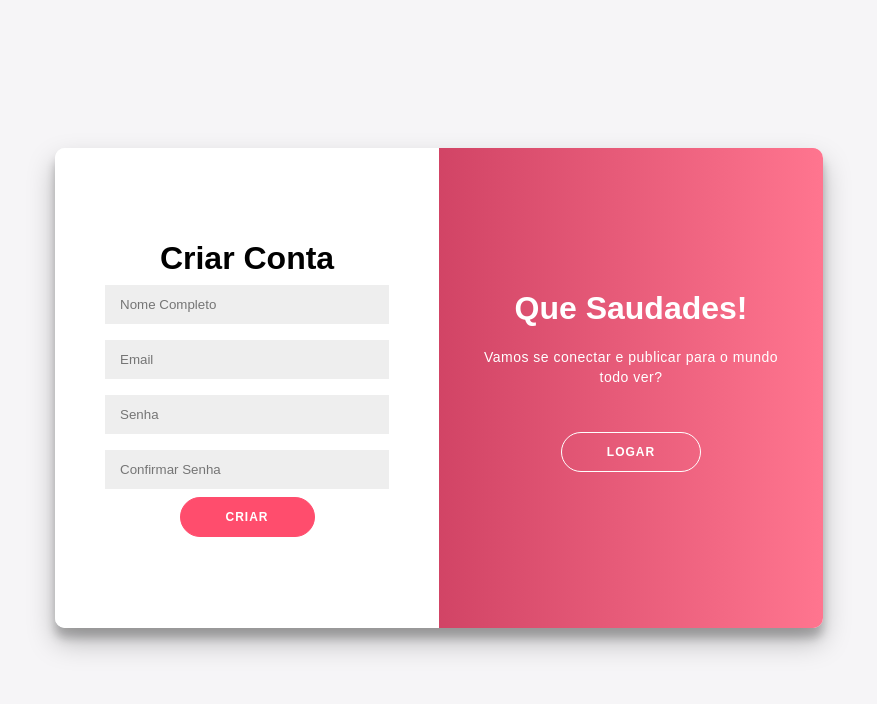
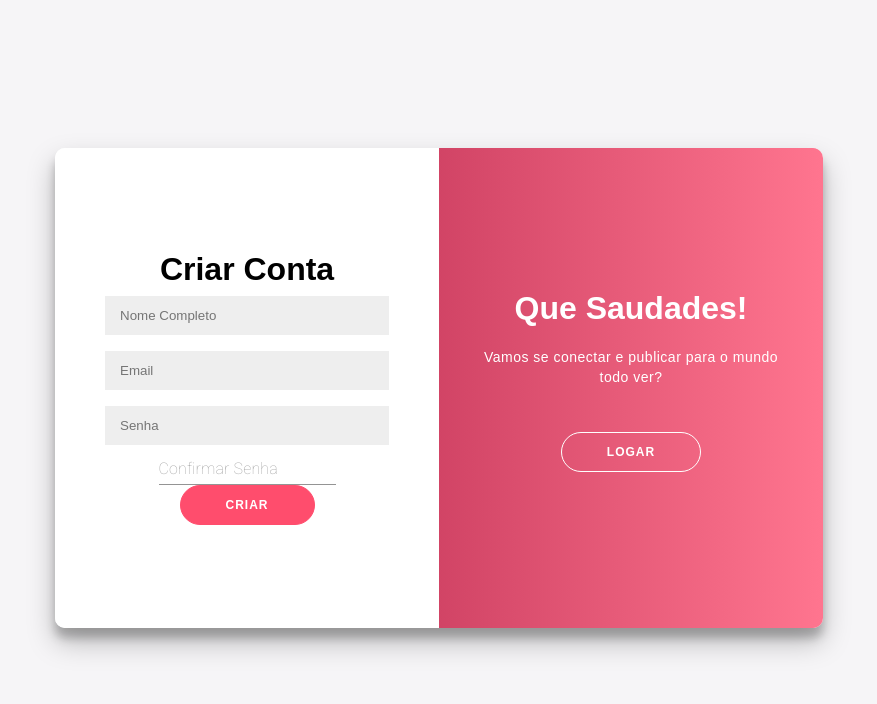
Before and after one commit to Projeto-Integrador-Gen/Lady-Link-Front, a React (Vite) app: page /cadastrousuario in a window 1280 px wide. Shown: the top 704 px of the page, without its empty margins (201-1078 px from the left). Built offline with nearby package versions, Linux system fonts and the light colour scheme; no server answers.

Commit message:
fix bug TextField

```diff
--- a/src/Pages/cadastroUsuario/CadastroUsuario.tsx
+++ b/src/Pages/cadastroUsuario/CadastroUsuario.tsx
@@ -163,7 +163,7 @@ function CadastroUsuario() {
                     placeholder="Senha"
                     name='senha'
                 />
-                <input
+                <TextField
                     value={confirmarSenha}
                     onChange={(e: ChangeEvent<HTMLInputElement>) => confirmarSenhaHandle(e)}
                     id='confirmarSenha'
```
